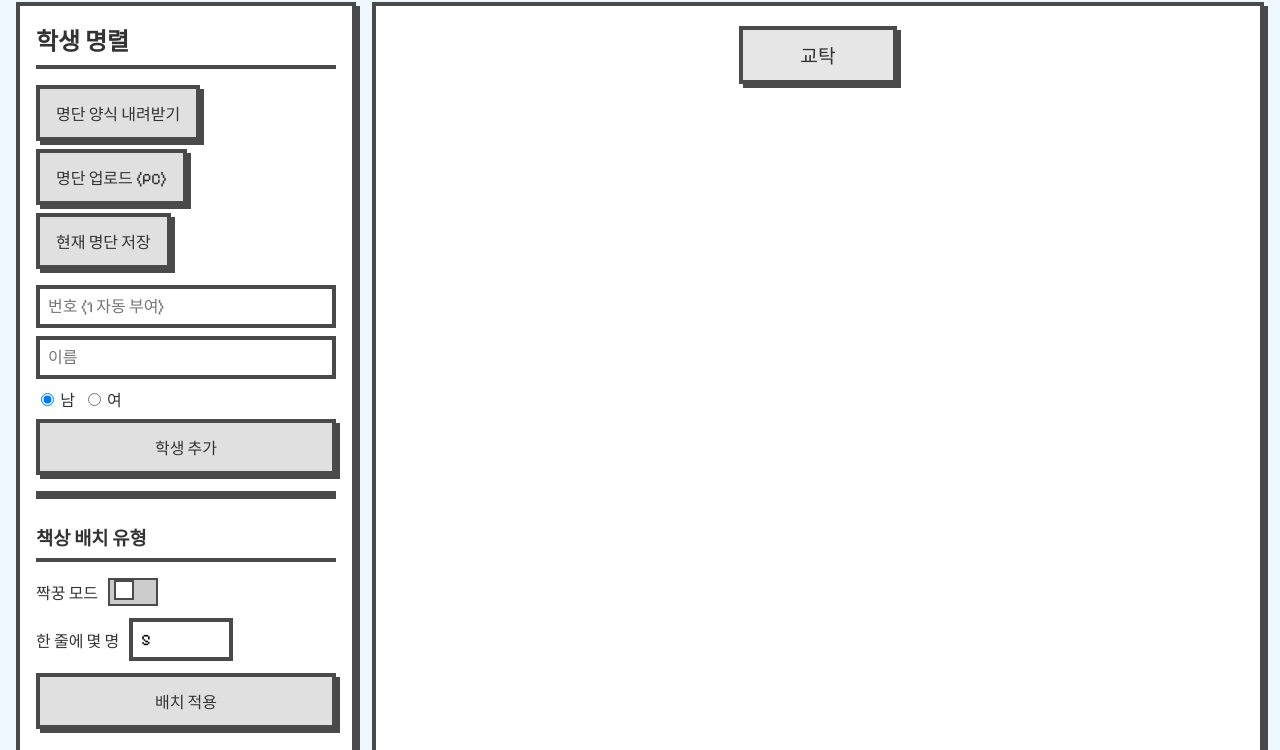
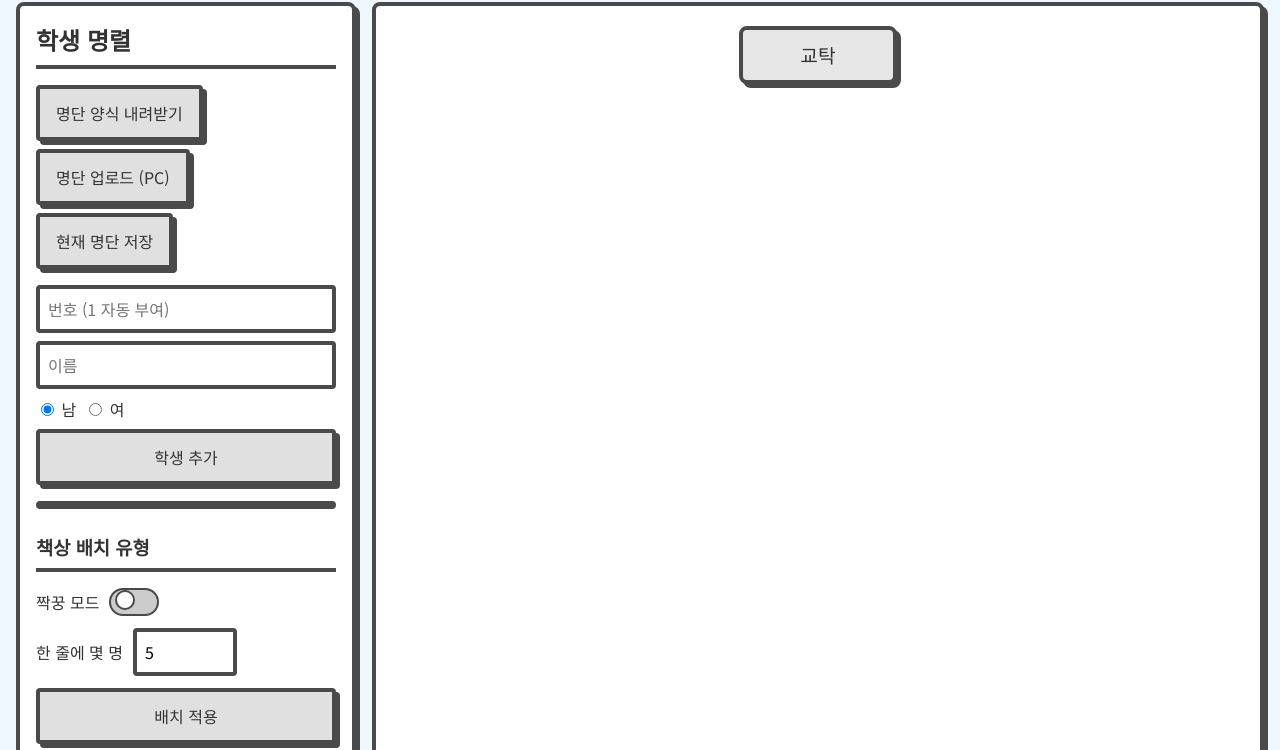
Before and after one commit to dessa1995/seat, a plain HTML site: page index.html in a window 1280 px wide. Shown: the part 97-847 px from the top of the page. Drawn offline with nearby package versions, Linux system fonts and the light colour scheme.

Commit message:
Update index.html

```diff
--- a/index.html
+++ b/index.html
@@ -11,7 +11,7 @@
     <script src="https://cdnjs.cloudflare.com/ajax/libs/PapaParse/5.3.2/papaparse.min.js"></script>
     <style>
         /* --- Fonts and Basic Styles --- */
-        @import url('https://fonts.googleapis.com/css2?family=Pixelify+Sans:wght@400;700&display=swap');
+        @import url('https://fonts.googleapis.com/css2?family=Noto+Sans+KR:wght@400;700&display=swap');
 
         :root {
             --bg-color: #f0f8ff;
@@ -26,7 +26,7 @@
         }
 
         body {
-            font-family: 'Pixelify Sans', sans-serif;
+            font-family: 'Noto Sans KR', 'Malgun Gothic', 'Apple SD Gothic Neo', sans-serif;
             background-color: var(--bg-color);
             color: var(--text-color);
             margin: 0;
@@ -34,10 +34,6 @@
             display: flex;
             flex-direction: column;
             gap: 1rem;
-            -webkit-font-smoothing: none;
-            -moz-osx-font-smoothing: grayscale;
-            image-rendering: -moz-crisp-edges;
-            image-rendering: pixelated;
             height: 100vh;
             box-sizing: border-box;
         }
@@ -48,6 +44,7 @@
             box-shadow: 4px 4px 0px 0px var(--border-color);
             background-color: white;
             padding: 1rem;
+            border-radius: 8px;
         }
 
         h1 {
@@ -87,7 +84,7 @@
 
         /* --- Buttons and Inputs --- */
         .btn, a.btn {
-            font-family: 'Pixelify Sans', sans-serif;
+            font-family: 'Noto Sans KR', sans-serif;
             font-size: 1rem;
             padding: 0.75rem 1rem;
             border: 4px solid var(--border-color);
@@ -99,6 +96,7 @@
             color: var(--text-color);
             display: inline-block;
             text-align: center;
+            border-radius: 4px;
         }
 
         .btn:hover, .btn:focus, a.btn:hover, a.btn:focus {
@@ -119,11 +117,12 @@
         }
 
         input[type="text"], input[type="number"] {
-            font-family: 'Pixelify Sans', sans-serif;
+            font-family: 'Noto Sans KR', sans-serif;
             font-size: 1rem;
             padding: 0.5rem;
             border: 4px solid var(--border-color);
             width: calc(100% - 1.5rem);
+            border-radius: 4px;
         }
 
         .gender-select, #student-form > div {
@@ -169,6 +168,7 @@
             background-color: #ccc;
             border: 2px solid var(--border-color);
             transition: .4s;
+            border-radius: 28px;
         }
         .slider:before {
             position: absolute;
@@ -180,6 +180,7 @@
             background-color: white;
             border: 2px solid var(--border-color);
             transition: .4s;
+            border-radius: 50%;
         }
         input:checked + .slider {
             background-color: var(--accent-color);
@@ -198,6 +199,7 @@
             overflow-y: auto;
             border: 4px solid var(--border-color);
             margin-top: 1rem;
+            border-radius: 4px;
         }
 
         #student-list li {
@@ -216,12 +218,13 @@
             gap: 0.5rem;
         }
         .btn-edit, .btn-remove {
-             background: none;
+             background: var(--button-bg);
              border: 2px solid var(--border-color);
-             font-family: 'Pixelify Sans', sans-serif;
+             font-family: 'Noto Sans KR', sans-serif;
              cursor: pointer;
              font-weight: bold;
              padding: 2px 5px;
+             border-radius: 4px;
         }
 
         /* --- Seating Chart & Desks --- */
@@ -240,6 +243,7 @@
             align-items: center;
             font-size: 1.2rem;
             z-index: 10;
+            border-radius: 8px;
         }
 
         #seating-chart {
@@ -263,6 +267,7 @@
             user-select: none;
             transition: background-color 0.3s;
             z-index: 1;
+            border-radius: 8px;
         }
         .desk.dragging {
             z-index: 1000;
@@ -295,6 +300,7 @@
             border: 2px solid var(--border-color);
             background-color: var(--button-bg);
             cursor: pointer;
+            border-radius: 4px;
         }
 
         .student-info {
@@ -954,9 +960,9 @@
             addStudentBtn.addEventListener('click', saveStudent);
             studentListUl.addEventListener('click', e => {
                 if (e.target.classList.contains('btn-remove')) {
-                    removeStudent(parseInt(e.target.dataset.id));
+                    removeStudent(parseFloat(e.target.dataset.id));
                 } else if (e.target.classList.contains('btn-edit')) {
-                    editStudent(parseInt(e.target.dataset.id));
+                    editStudent(parseFloat(e.target.dataset.id));
                 }
             });
             uploadCsvBtn.addEventListener('click', () => csvFileInput.click());
```
